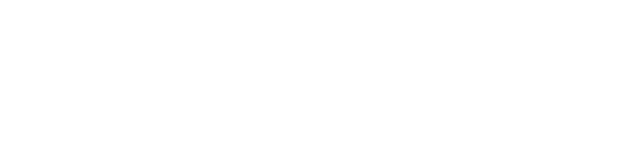
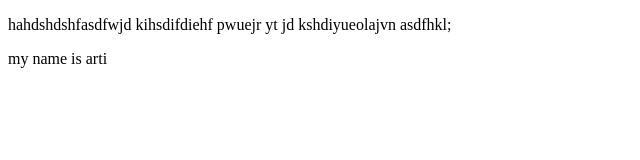
Before and after one commit to Arti-Biswa/Example, a plain HTML site: page index.html in a window 1280 px wide. Shown: the whole page, without its empty margins (0-640 px from the left). Drawn offline with Linux system fonts and the light colour scheme.

Commit message:
new update

```diff
--- a/index.html
+++ b/index.html
@@ -6,6 +6,7 @@
   <title>Git Hub</title>
 </head>
 <body>
-
+  <p>hahdshdshfasdfwjd kihsdifdiehf pwuejr yt jd kshdiyueolajvn asdfhkl;</p>
+  <p>my name is arti</p>
 </body>
 </html>
```
